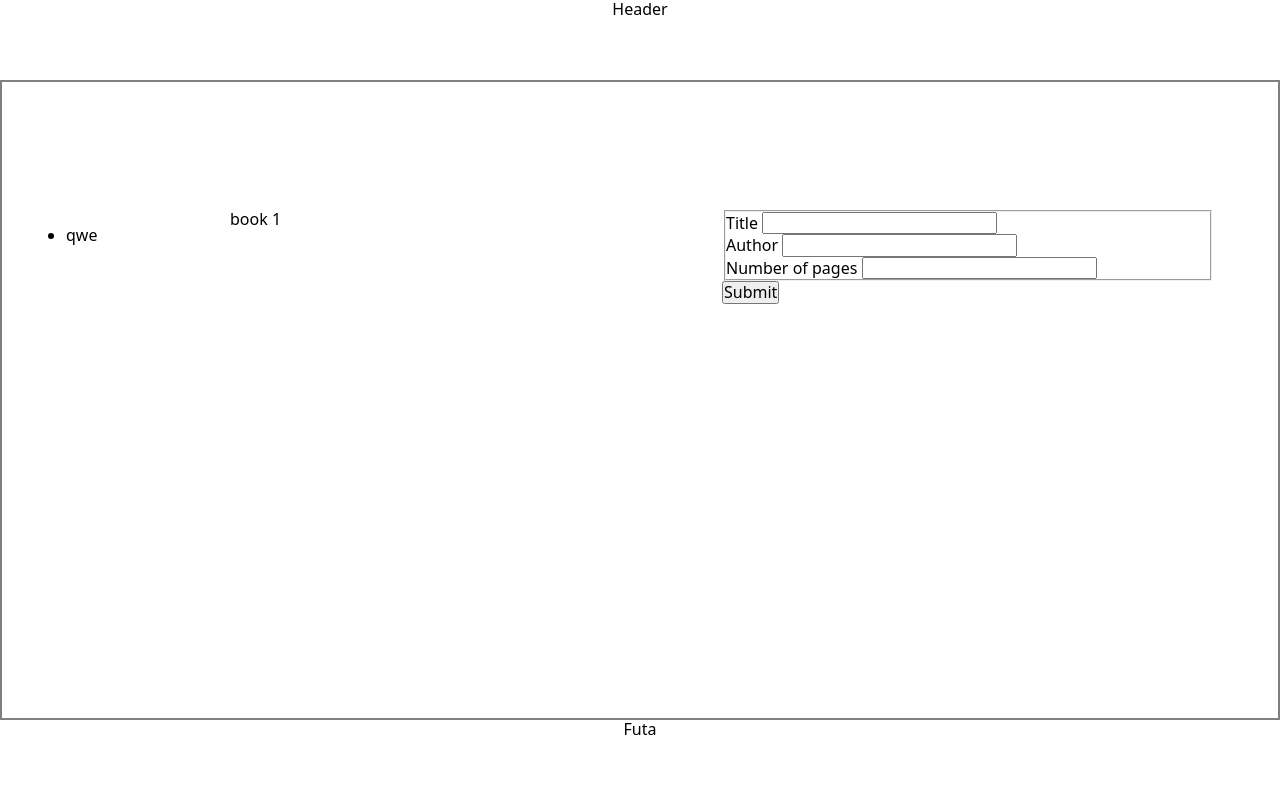
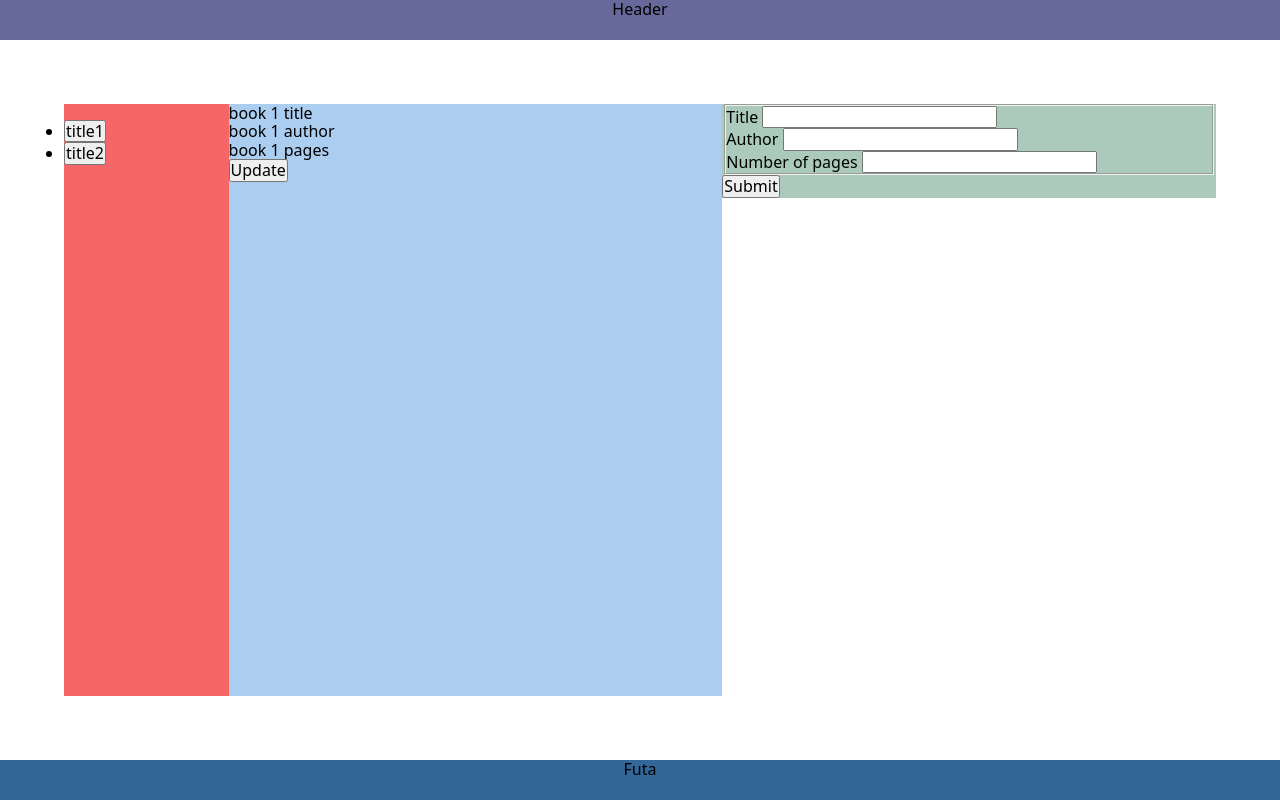
Before and after one commit to snuffeen/Library, a plain HTML site: page index.html in a window 1280 px wide. Drawn offline with Linux system fonts and the light colour scheme.

Commit message:
added list of books

```diff
--- a/index.html
+++ b/index.html
@@ -5,22 +5,24 @@
     <meta name="viewport" content="width=device-width, initial-scale=1.0">
     <title>Document</title>
     <link rel="stylesheet" href="styles.css">
-    <script src="script.js"></script>
+    <script src="script.js" defer></script>
 </head>
 <body>
     <header>Header</header>
     <main>
-        <div class="list-of-books">
-            <ul>
-                <li>qwe</li>
+        <div class="books">
+            <ul data-list-of-books class="list-of-books">
             </ul>
         </div>
         <div class="current-book-info">
-            book 1
+            <div data-book-title>book 1 title</div>
+            <div data-book-author>book 1 author</div>
+            <div data-book-pages>book 1 pages</div>
+            <button data-update>Update</button>
         </div>
         <div>
+            <form action="" class="new-book-form">
             <fieldset>
-                <form action="" class="new-book-form">
                 <div>
                     <label for="book-title">Title</label>
                     <input type="text" id="book-title" name="book-title" required>
@@ -31,7 +33,7 @@
                 </div>
                 <div>
                     <label for="number-of-pages">Number of pages</label>
-                        <input type="number" id="number-of-pages" name="number-of-pages">
+                    <input type="number" id="number-of-pages" name="number-of-pages" required>
                 </div>
             </fieldset>
             <div class="submit">
--- a/script.js
+++ b/script.js
@@ -1,11 +1,38 @@
-const myLibrary = []
+const myLibrary = [
+    {title : 'title1', author : 'author1', numberOfPages : 300},
+    {title : 'title2', author : 'author2', numberOfPages : 250}
+]
 
-function Book(title, author, numberOfPages) {
-    this.title = title;
-    this.author = author;
-    this.numberOfPages = numberOfPages;
-}
+const listOfBooks = document.querySelector('[data-list-of-books]')
 
-function addBookToLibrary() {
+myLibrary.forEach(book => {
+    let li = document.createElement("li")
+    let btn = document.createElement("button")
+    btn.classList.add("choose-book")
+    btn.textContent = book.title
+    listOfBooks.appendChild(li)
+    li.appendChild(btn)
+});
 
-}
+
+const title = document.querySelector('[data-book-title]')
+const author = document.querySelector('[data-book-author]')
+const numberOfPages = document.querySelector('[data-book-pages]')
+
+const update = document.querySelector('[data-update]')
+
+update.addEventListener('click', button => {
+    title.textContent = myLibrary[0].title
+    author.textContent = myLibrary[0].author
+    numberOfPages.textContent = myLibrary[0].numberOfPages
+})
+
+// function Book(title, author, numberOfPages) {
+//     this.title = title;
+//     this.author = author;
+//     this.numberOfPages = numberOfPages;
+// }
+
+// function addBookToLibrary() {
+
+// }
--- a/styles.css
+++ b/styles.css
@@ -6,21 +6,34 @@
 
 header {
     text-align: center;
+    background-color: #666999;
 }
 
 footer {
     text-align: center;
+    background-color: #336699;
 }
 
 body {
     height: 100vh;
     display: grid;
-    grid-template-rows: 10% 80% 10%;
+    grid-template-rows: 5% 90% 5%;
 }
 
 main {
     display: grid;
     grid-template-columns: 1fr 3fr 3fr;
-    padding: 10% 5% 0 5%;
-    border: 2px solid grey;
+    padding: 5%;
 }
+
+.books {
+    background-color: #f66666;
+}
+
+.current-book-info {
+    background-color: #abcdef;
+}
+
+form {
+    background-color: #abcabc;
+}
```
Lines whose indentation alone changed are shown as unchanged.
